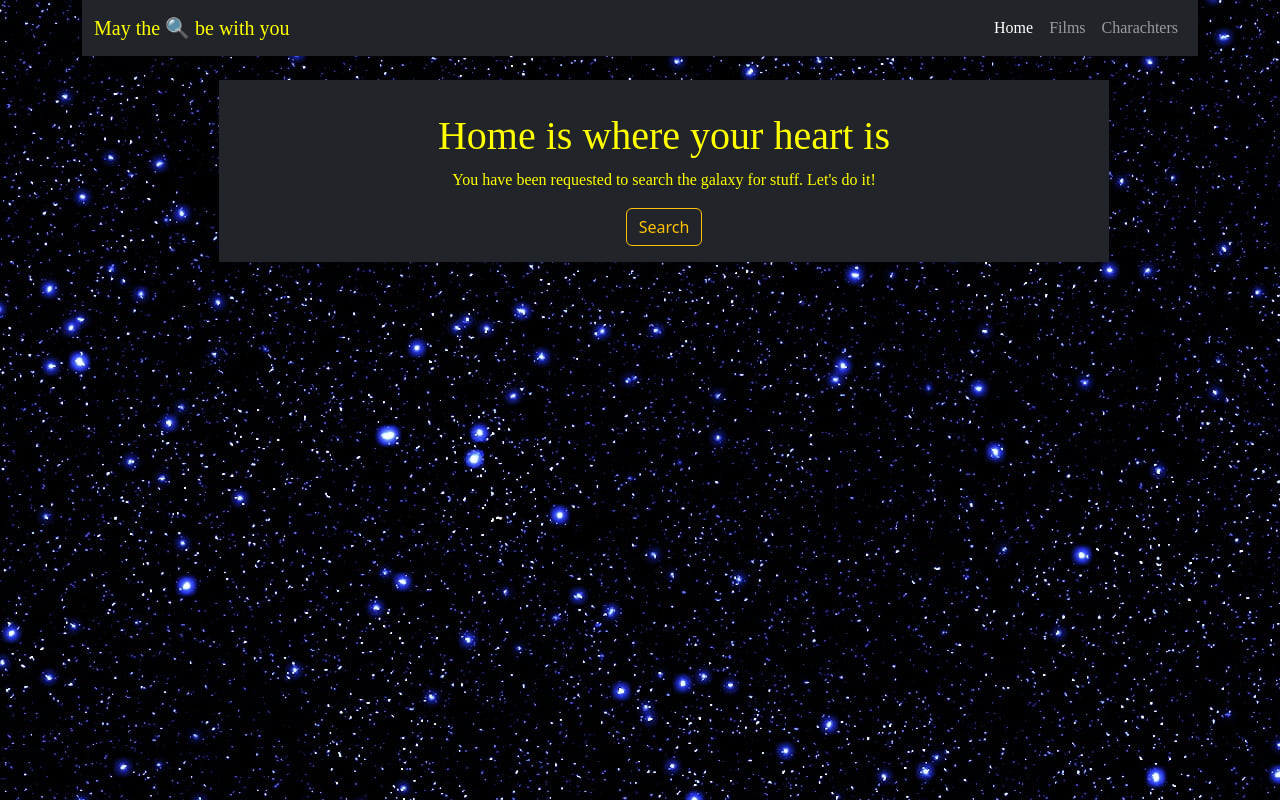
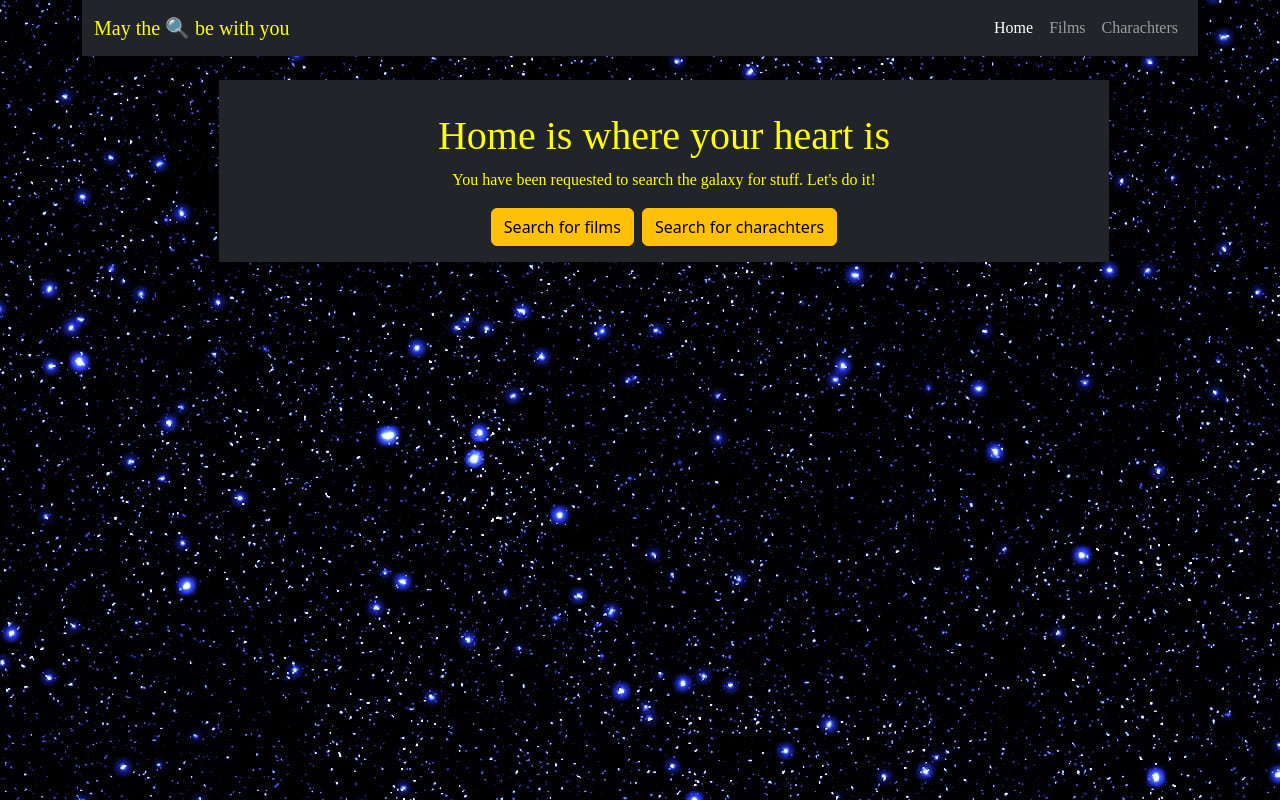
Before and after one commit to landicami/swapi-cami, a React (Vite) app: page / in a window 1280 px wide. Built offline with nearby package versions, Linux system fonts and the light colour scheme; a web font is replaced by a local one.

Commit message:
adding links to pages

```diff
--- a/src/pages/HomePage.tsx
+++ b/src/pages/HomePage.tsx
@@ -1,12 +1,15 @@
-import Button from "react-bootstrap/Button";
+import { Link } from "react-router-dom";
 
 const HomePage = () => {
   return (
-    <div className='container d-flex justify-content-center align-items-center centered-container m-4'>
+    <div className='container d-flex justify-content-center align-items-center centered-container m-4 background'>
         <div className='bg-dark col-10 text-center p-3'>
             <h1 className="font-starwars">Home is where your heart is</h1>
             <p className="font-starwars">You have been requested to search the galaxy for stuff. Let's do it!</p>
-            <Button variant="outline-warning">Search</Button>
+			<Link to="/films" className='btn btn-warning me-2' role='button'>Search for films</Link>
+			<Link to="/charachters" className='btn btn-warning' role='button'>Search for charachters</Link>
+
+
         </div>
     </div>
   )
```
